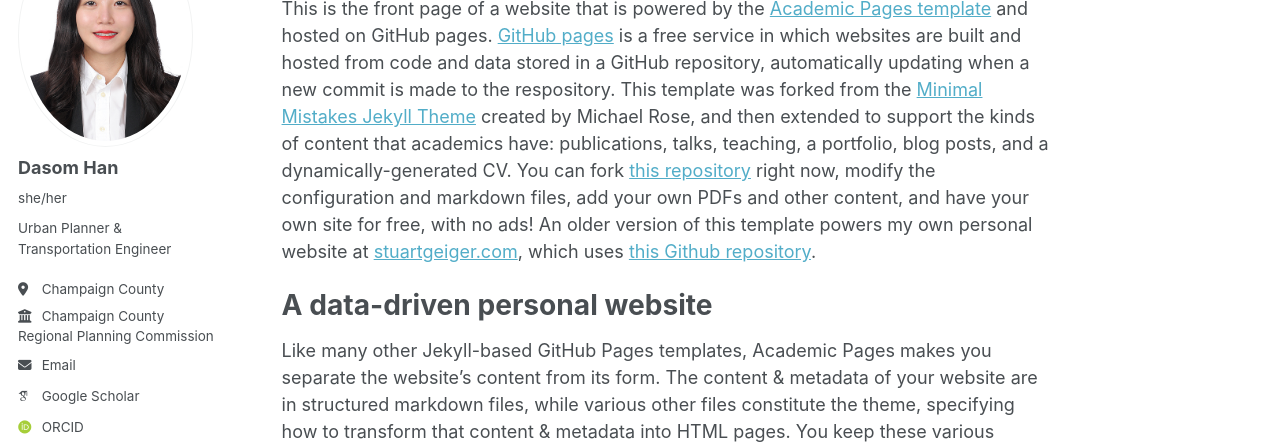
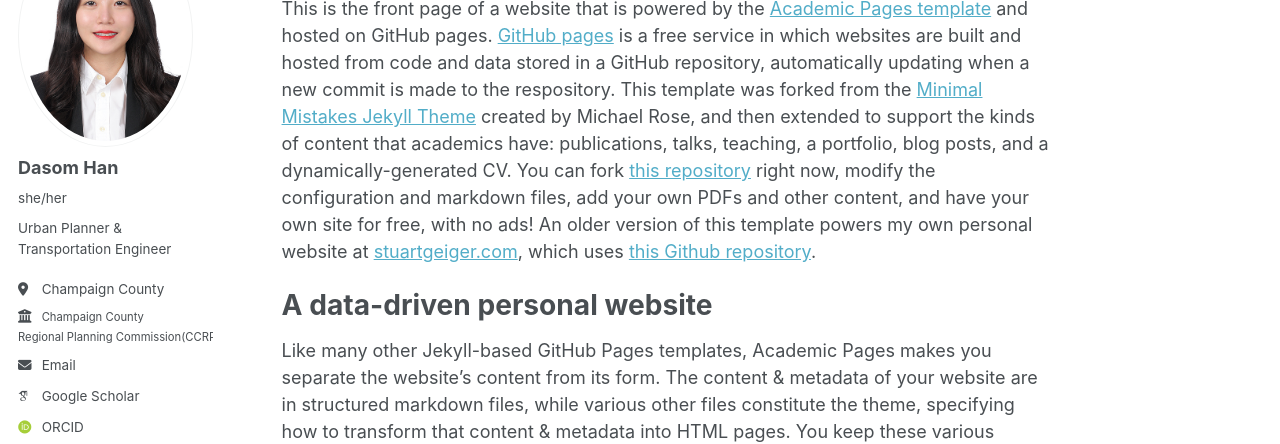
Before and after one commit to dasomh/dasomh.github.io, a Jekyll site: the page built from _pages/about.md, in a window 1280 px wide. Shown: the part 181-625 px from the top of the page. Built offline with Jekyll 4.4.1, drawn with Linux system fonts in a browser that asks for light colours; some web fonts are replaced.

Commit message:
Update _config.yml

```diff
--- a/_config.yml
+++ b/_config.yml
@@ -26,7 +26,7 @@
   pronouns         : "she/her"
   bio              : "Urban Planner & Transportation Engineer"
   location         : "Champaign County"
-  employer         : "Champaign County <br>Regional Planning Commission (CCRPC)"
+  employer         : "<span style='font-size: smaller;'>Champaign County <br>Regional Planning Commission(CCRPC)</span>"
   uri              : # URL
   email            : "dsh12177@gmail.com"
 
@@ -57,7 +57,7 @@
   keybase          : # Username
   instagram        : # Username
   lastfm           : # Username
-  linkedin         : "https://www.linkedin.com/in/dasom-han-8550872b0/"
+  linkedin         : "dasom-han-8550872b0/"
   mastodon         : # URL
   medium           : # URL
   pinterest        : # Username
```
